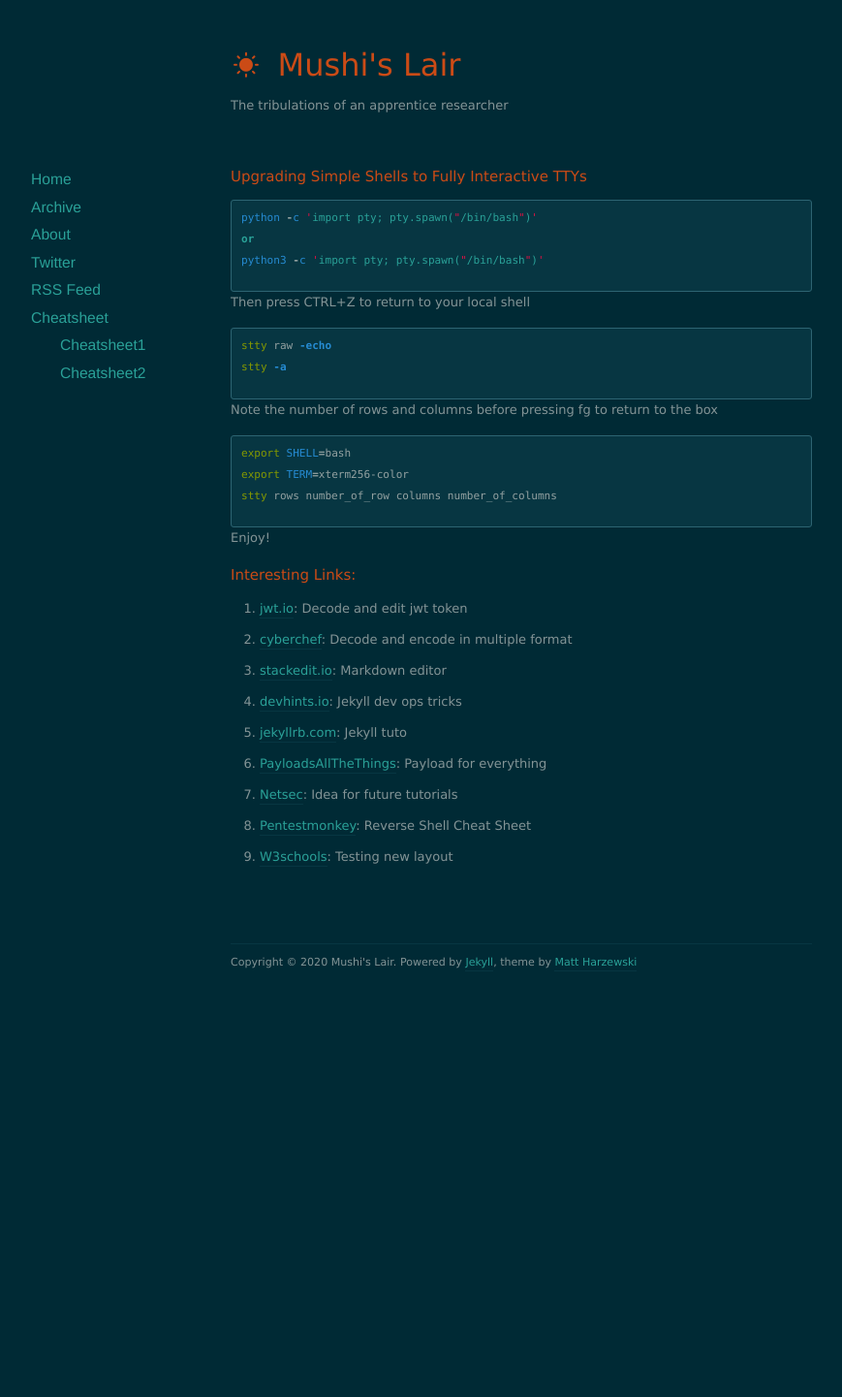
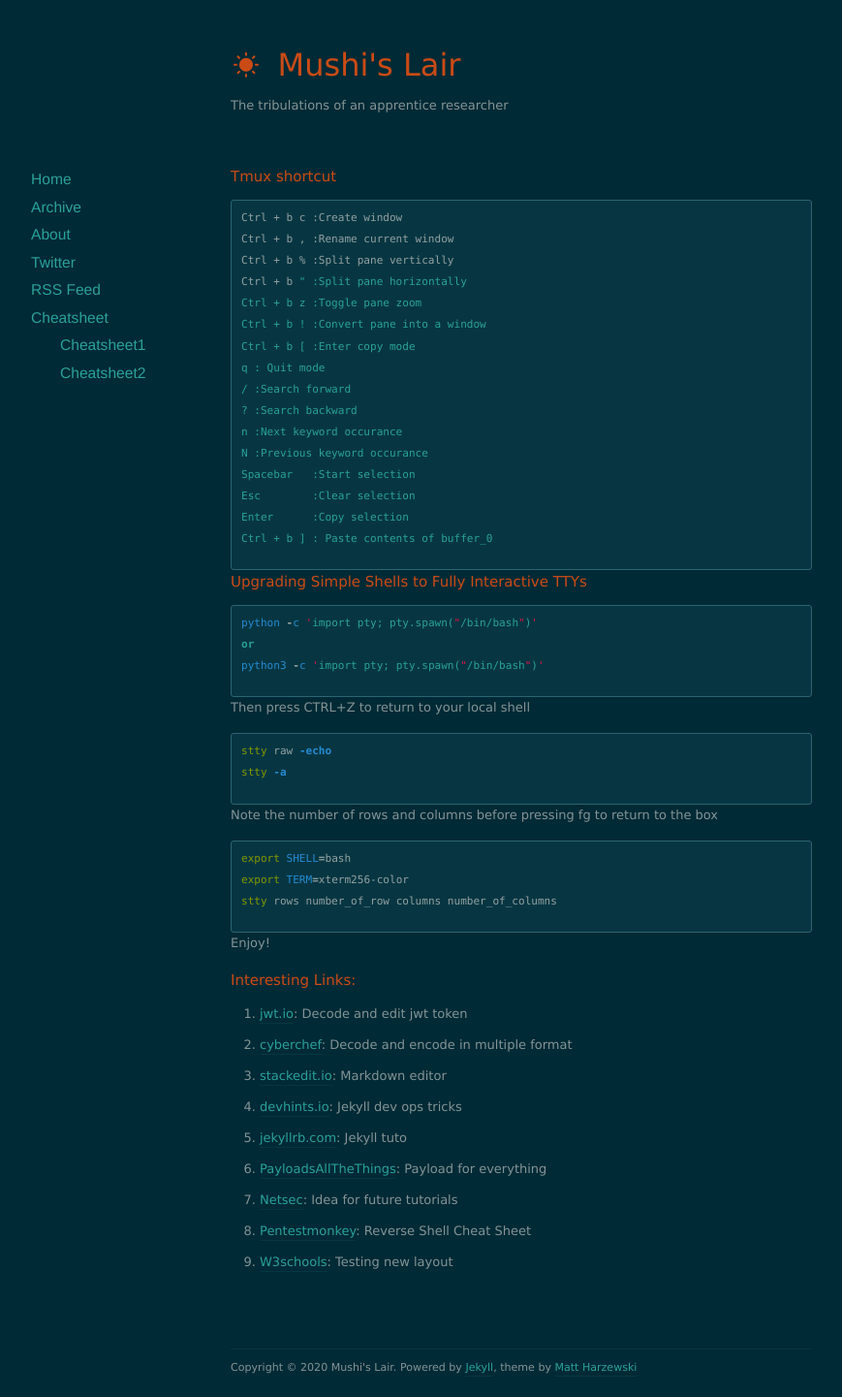
Before and after one commit to Mushi-mushi/mushi-mushi.github.io, a Jekyll site: the page built from cheat/index.markdown, in a window 1280 px wide. Shown: the whole page at 97% size, without its empty margins (102-971 px from the left). Built offline with Jekyll 4.4.1, drawn with Linux system fonts in a browser that asks for light colours; nearby versions of some CDN libraries; before the commit the page ends 1023 px from its top, so only the background shows below that.

Commit message:
Update index.markdown

```diff
--- a/cheat/index.markdown
+++ b/cheat/index.markdown
@@ -2,6 +2,28 @@
 layout: cheat
 title: Cheatsheet
 ---
+
+Tmux shortcut
+--------------
+{% highlight bash%}
+Ctrl + b c :Create window
+Ctrl + b , :Rename current window
+Ctrl + b % :Split pane vertically
+Ctrl + b " :Split pane horizontally
+Ctrl + b z :Toggle pane zoom
+Ctrl + b ! :Convert pane into a window
+Ctrl + b [ :Enter copy mode
+q : Quit mode
+/ :Search forward
+? :Search backward
+n :Next keyword occurance
+N :Previous keyword occurance
+Spacebar   :Start selection
+Esc        :Clear selection
+Enter      :Copy selection
+Ctrl + b ] : Paste contents of buffer_0
+{% endhighlight %}
+
 
 Upgrading Simple Shells to Fully Interactive TTYs
 --------------
```
